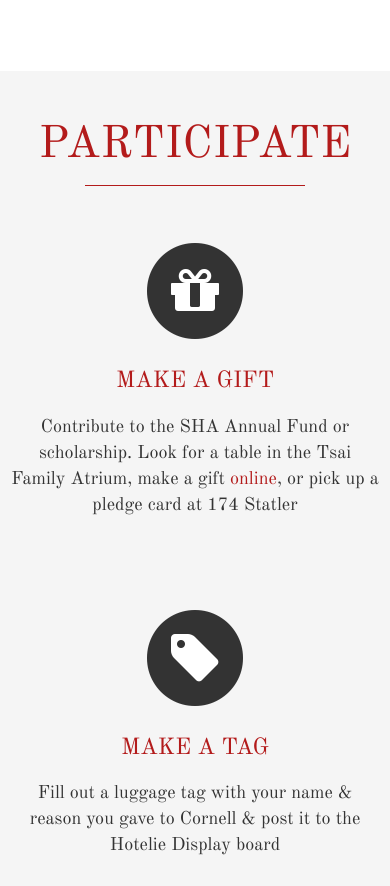
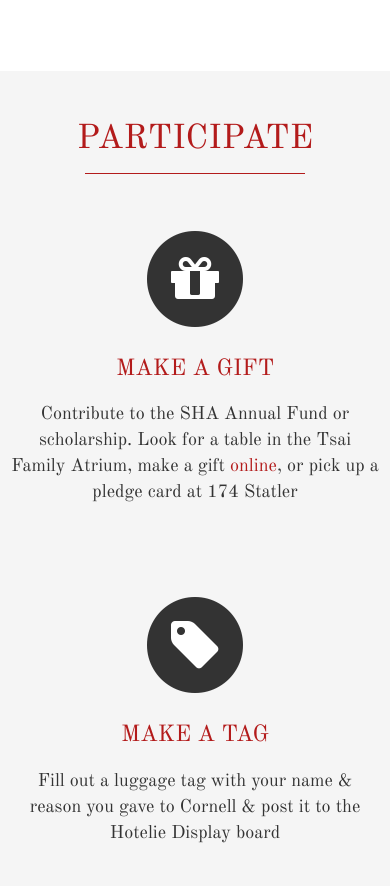
Before and after one commit to JacobGit/JacobGit.github.io, a plain HTML site: page index.html in a window 390 px wide. Shown: the part 2060-2946 px from the top of the page. Drawn offline with nearby package versions, Linux system fonts and the light colour scheme.

Commit message:
Mobile fix

```diff
--- a/css/custom.css
+++ b/css/custom.css
@@ -430,4 +430,8 @@
   .socialMediaIcons {
     text-align:center;
   }
+
+  .homepage h2 {
+    font-size: 34px;
+  }
 }
```
